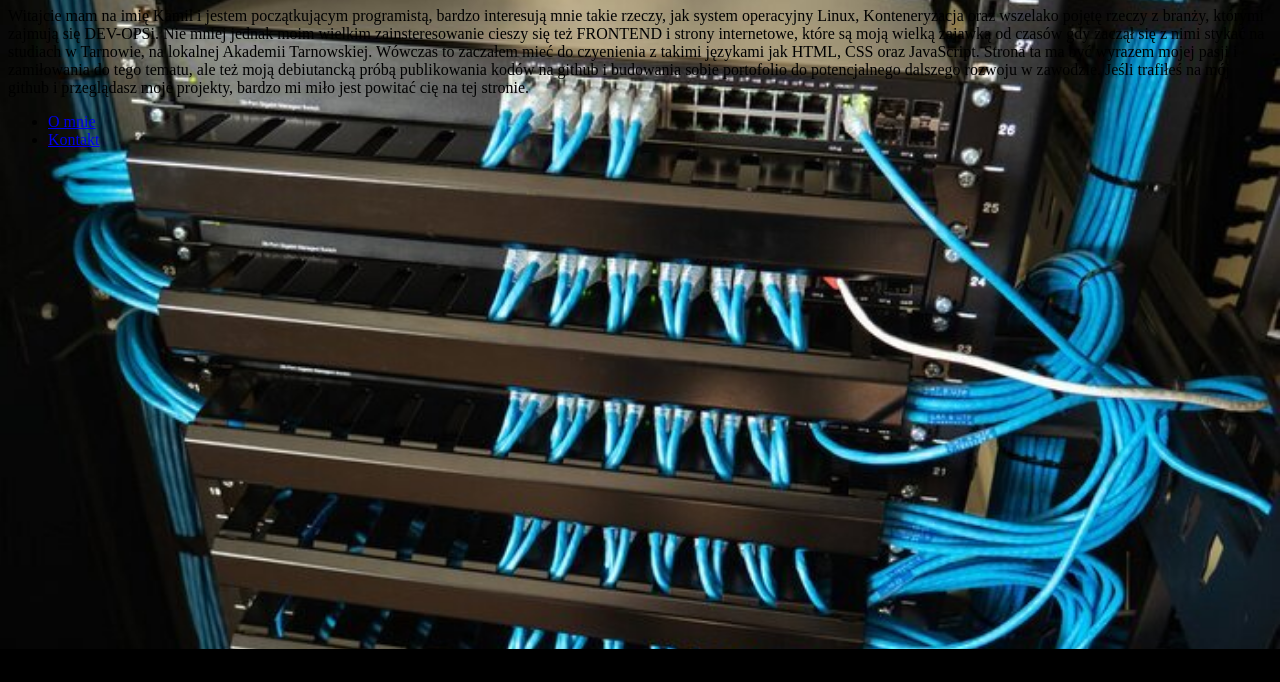
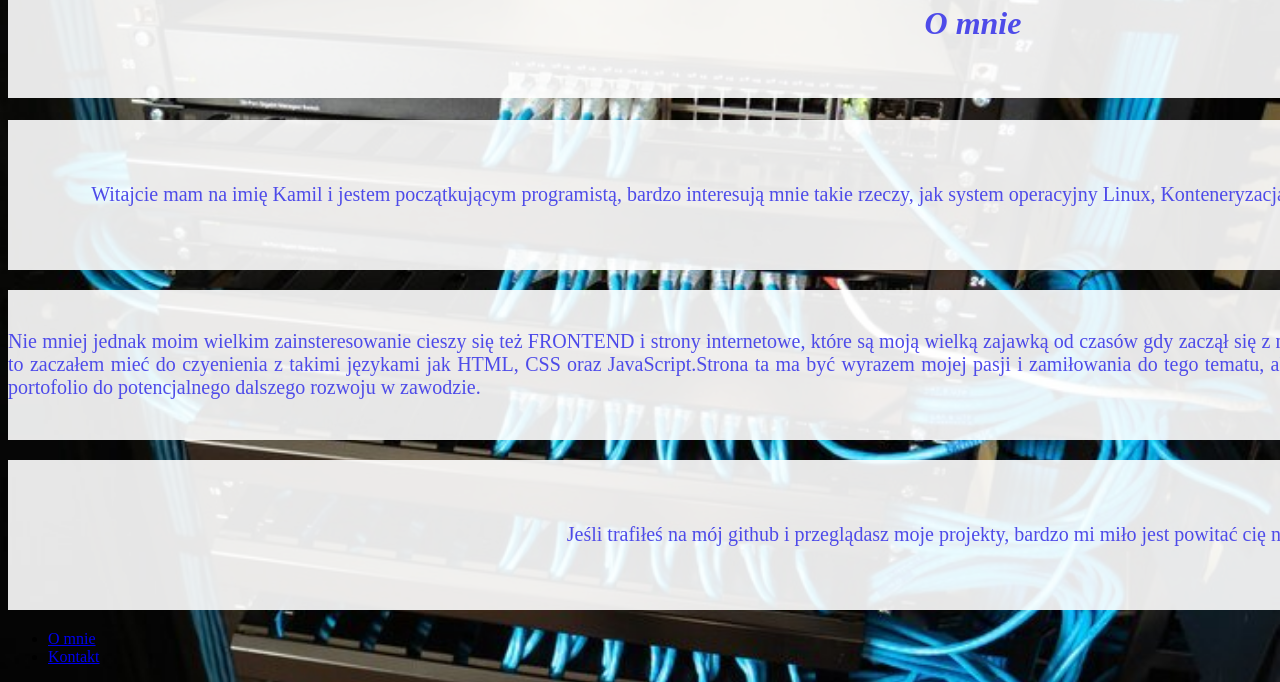
Before and after one commit to Kamilq99/KalkulatorIP, a plain HTML site: page about.html in a window 1280 px wide. Shown: the part 151-833 px from the top of the page. Before the commit the page ends 800 px from the top, so only its background shows below. Drawn offline with Linux system fonts and the light colour scheme.

Commit message:
dodanie opisu do O mnie

```diff
--- a/about.html
+++ b/about.html
@@ -18,19 +18,20 @@
         </nav>
     </div>
     <div class="opis">
-        <h1>O mnie</h1>
+        <h1><b><i>O mnie</i></b></h1>
         <p>
-        Witajcie mam na imię Kamil i jestem początkującym programistą, bardzo interesują mnie takie rzeczy, jak
-        system operacyjny Linux, Konteneryzacja oraz wszelako pojętę rzeczy z branży, którymi zajmują się DEV-OPSi.
-
+        Witajcie mam na imię Kamil i jestem początkującym programistą, bardzo interesują mnie takie rzeczy, jak system operacyjny Linux, Konteneryzacja oraz wszelako pojętę rzeczy z branży, którymi zajmują się DEV-OPSi.
+        </p>
+        <p>
         Nie mniej jednak moim wielkim zainsteresowanie cieszy się też FRONTEND i strony internetowe, które są moją wielką
         zajawką od czasów gdy zaczął się z nimi stykać na studiach w Tarnowie, na lokalnej Akademii Tarnowskiej. Wówczas to
-        zaczałem mieć do czyenienia z takimi językami jak HTML, CSS oraz JavaScript.
-
-        Strona ta ma być wyrazem mojej pasji i zamiłowania do tego tematu, ale też moją debiutancką próbą publikowania kodów
-        na github i budowania sobie portofolio do potencjalnego dalszego rozwoju w zawodzie. Jeśli trafiłeś na mój github i przeglądasz
-        moje projekty, bardzo mi miło jest powitać cię na tej stronie.
+        zaczałem mieć do czyenienia z takimi językami jak HTML, CSS oraz JavaScript.Strona ta ma być wyrazem mojej pasji i zamiłowania do tego tematu, ale też moją
+        debiutancką próbą publikowania kodów
+        na github i budowania sobie portofolio do potencjalnego dalszego rozwoju w zawodzie.
         </p>
+        <P>
+        Jeśli trafiłeś na mój github i przeglądasz moje projekty, bardzo mi miło jest powitać cię na tej stronie.
+        </P>
     </div>
     <div class="stopka">
         <ul>
--- a/style_about.css
+++ b/style_about.css
@@ -48,6 +48,25 @@ body{
     padding: 0px 5px 0px 0px;
 }
 
-.opis{
-
+.opis h1{
+    text-align: center;
+    background-color:rgba(255, 255, 255, 0.9);
+    color: rgb(78, 75, 233);
+    width: 1930px;
+    height: 150px;
+    display: flex;
+    justify-content: center;
+    align-items: center;
 }
+.opis p{
+    font-size: 15pt;
+    font-family: 'Times New Roman', Times, serif;
+    text-align: justify;
+    background-color:rgba(255, 255, 255, 0.9);
+    color: rgb(78, 75, 233);
+    width: 1930px;
+    height: 150px;
+    display: flex;
+    justify-content: center;
+    align-items: center;
+}
```
